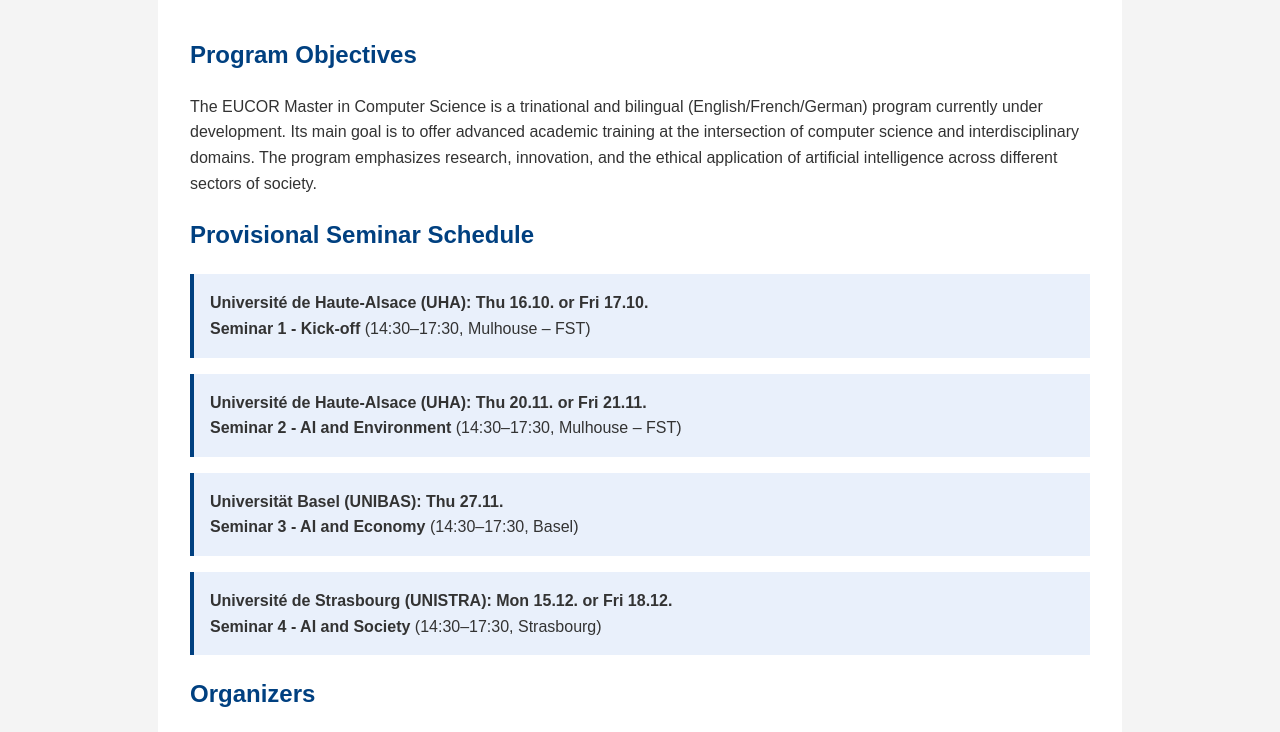
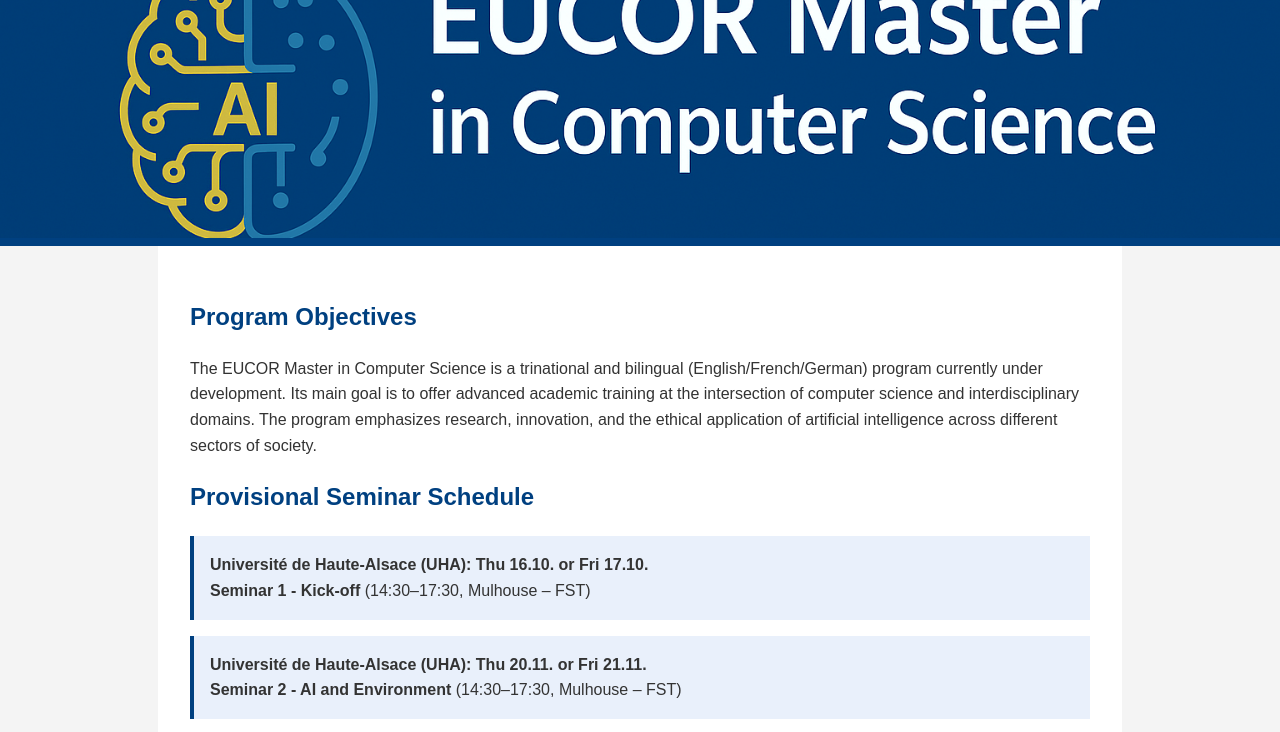
Before and after one commit to master-eucor/master-eucor.github.io, a plain HTML site: page computer-science/index.html in a window 1280 px wide. Shown: the part 42-774 px from the top of the page. Drawn offline with Linux system fonts and the light colour scheme.

Commit message:
Update index.html

```diff
--- a/computer-science/index.html
+++ b/computer-science/index.html
@@ -64,7 +64,7 @@
 <body>
     <header>
         <!-- Bandeau avec image générée -->
-        <img src="bandeau2.png" alt="EUCOR Master Banner" width="100%" height="280">
+        <img src="bandeau.png" alt="EUCOR Master Banner" width="80%" height="280">
 
     </header>
 
```
